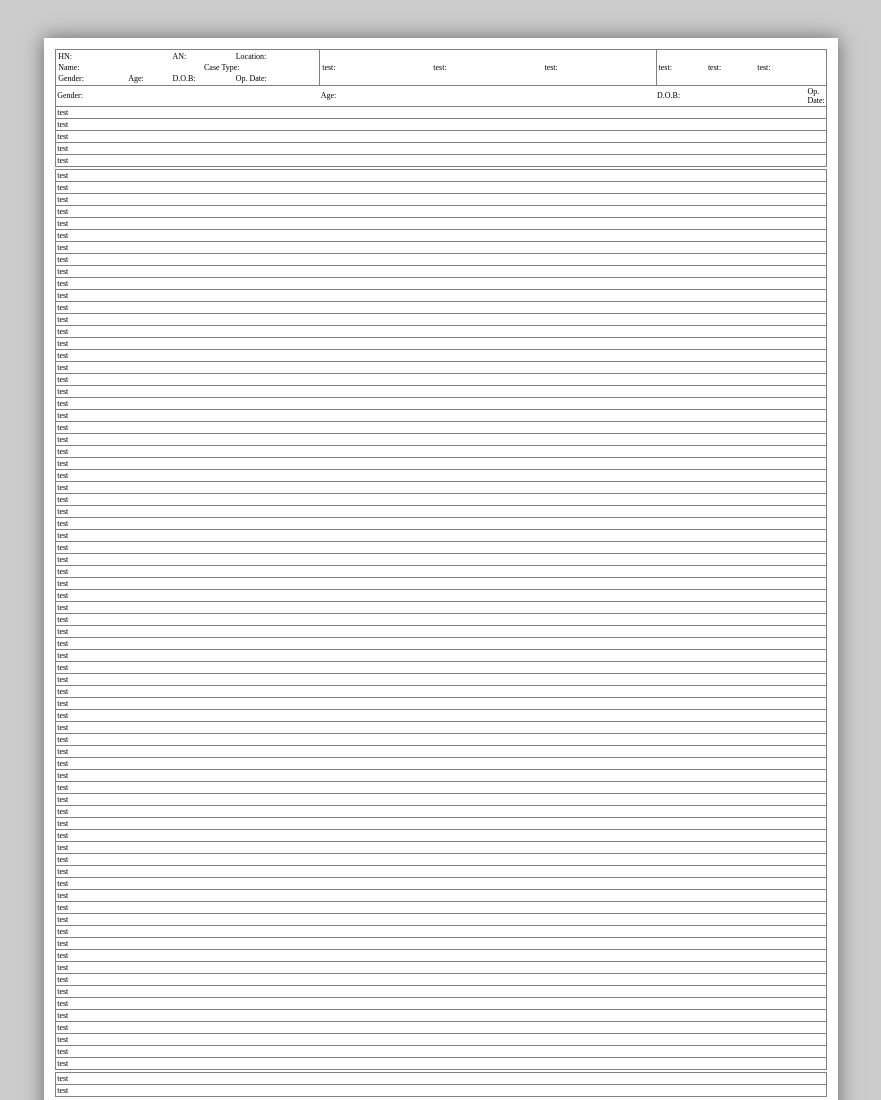
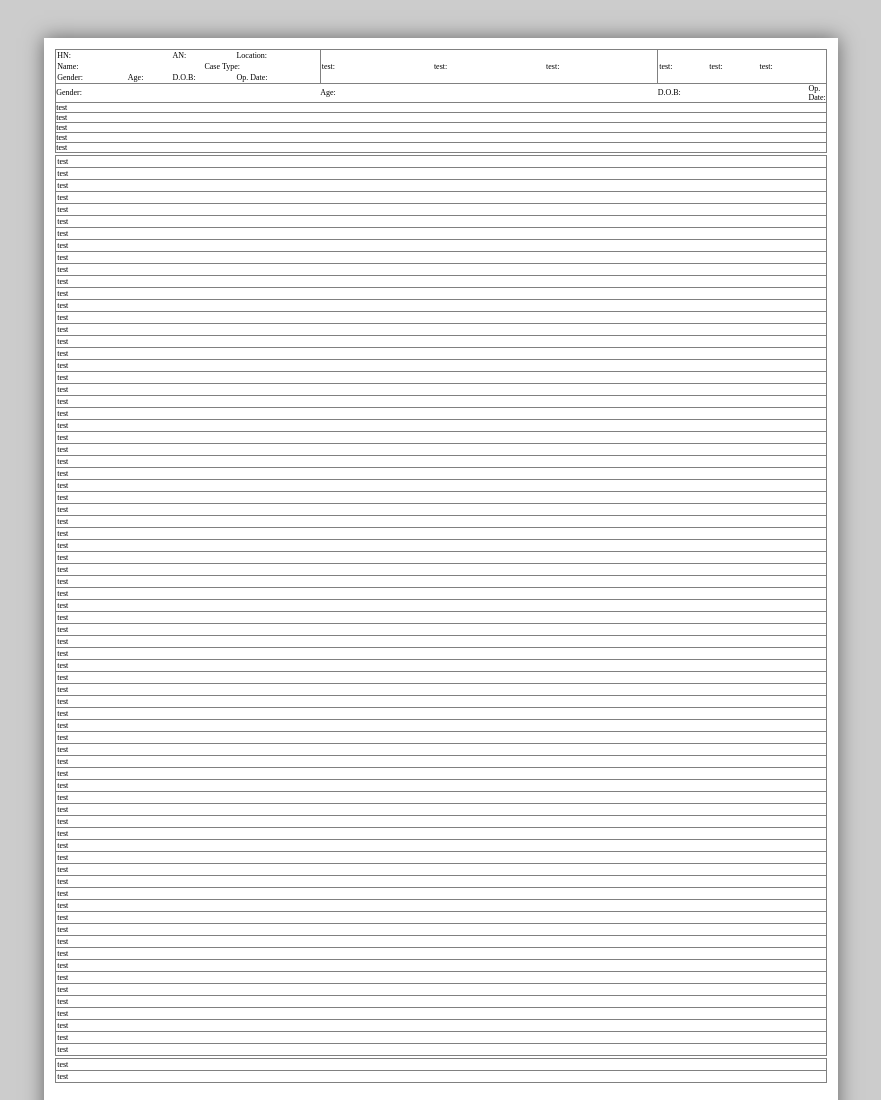
Before and after one commit to bethanysibs/print, a plain HTML site: page index.html in a window 1280 px wide. Shown: the top 1100 px of the page, without its empty margins (199-1080 px from the left). Drawn offline with Linux system fonts and the light colour scheme.

Commit message:
2nd init

```diff
--- a/index.html
+++ b/index.html
@@ -10,10 +10,10 @@
         <table class="headertable">
           <tr>
             <td>
-              <table id="header">
-                <tr class="border">
-                  <td class="b-r" style="width: 35%">
-                    <table class="headerRow1Col1">
+              <table id="header" cellspacing="0" cellpadding="0" >
+                <tr class="border" style="border-collapse: collapse">
+                  <td class="b-r" style="width: 35%;">
+                    <table class="subTable">
                       <tr>
                         <td colspan="2">HN:</td>
                         <td colspan="2">AN:</td>
@@ -32,8 +32,7 @@
                     </table>
                   </td>
                   <td class="b-r" style="width: 45%">
-                    <table class="headerRow1Col2">
-                      <tr>
+                    <table clasubTable                     <tr>
                         <td colspan="2">test:</td>
                         <td>test:</td>
                         <td>test:</td>
@@ -41,8 +40,7 @@
                     </table>
                   </td>
                   <td style="width: 20%">
-                    <table class="headerRow1Col3">
-                      <tr>
+                    <table clasubTable                     <tr>
                         <td colspan="2">test:</td>
                         <td>test:</td>
                         <td>test:</td>
@@ -52,16 +50,14 @@
                 </tr>
                 <!-- <tr class="border">
                   <td class="b-r">
-                    <table class="headerRow1Col2">
-                      <tr>
+                    <table clasubTable                     <tr>
                         <td colspan="2">Name:</td>
                         <td colspan="2">Case Type:</td>
                       </tr>
                     </table>
                   </td>
                   <td class="b-r">
-                    <table class="headerRow1Col1">
-                      <tr>
+                    <table clasubTable                     <tr>
                         <td colspan="2">test</td>
                         <td>tes:</td>
                         <td>test:</td>
@@ -69,8 +65,7 @@
                     </table>
                   </td>
                   <td class="">
-                    <table class="headerRow1Col3">
-                      <tr>
+                    <table clasubTable                     <tr>
                         <td colspan="2">HN:</td>
                         <td>AN:</td>
                         <td>Location:</td>
@@ -80,16 +75,14 @@
                 </tr>
                 <tr class="border">
                   <td class="b-r">
-                    <table class="headerRow1Col2">
-                      <tr>
+                    <table clasubTable                     <tr>
                         <td colspan="2">Name:</td>
                         <td colspan="2">Case Type:</td>
                       </tr>
                     </table>
                   </td>
                   <td class="b-r">
-                    <table class="headerRow1Col1">
-                      <tr>
+                    <table clasubTable                     <tr>
                         <td colspan="2">test</td>
                         <td>tes:</td>
                         <td>test:</td>
@@ -97,8 +90,7 @@
                     </table>
                   </td>
                   <td class="">
-                    <table class="headerRow1Col3">
-                      <tr>
+                    <table clasubTable                     <tr>
                         <td colspan="2">HN:</td>
                         <td>AN:</td>
                         <td>Location:</td>
```
Also changed, not shown: 1 other file.
